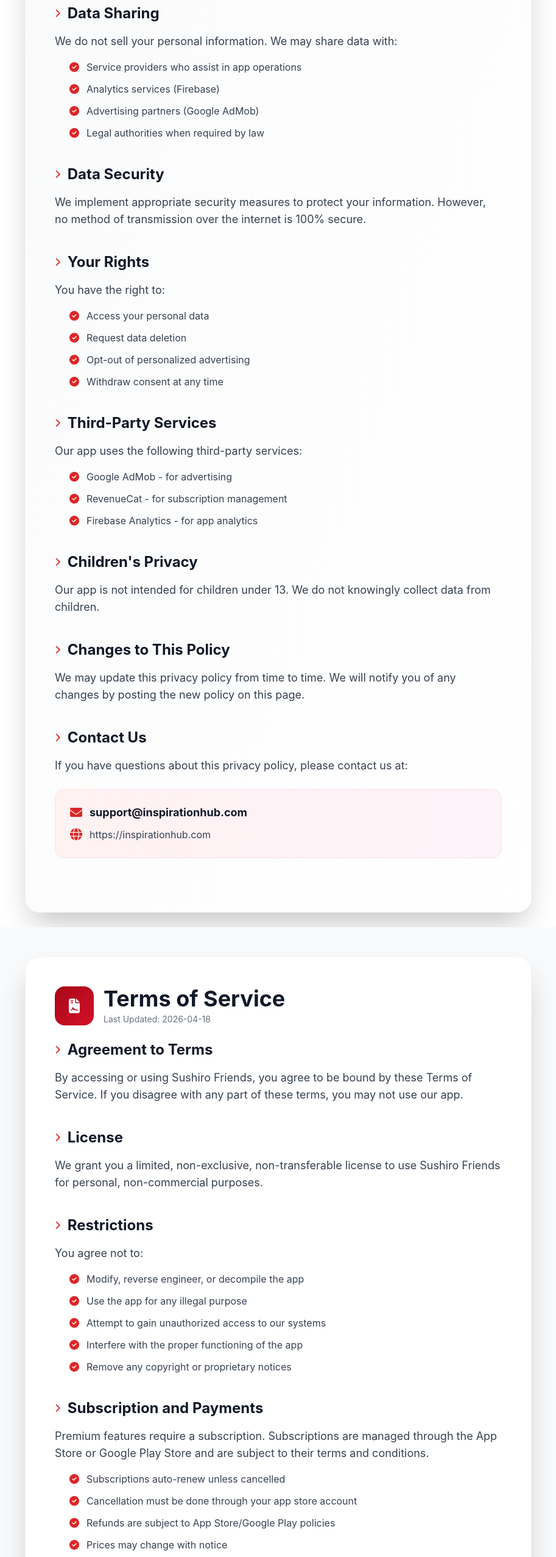
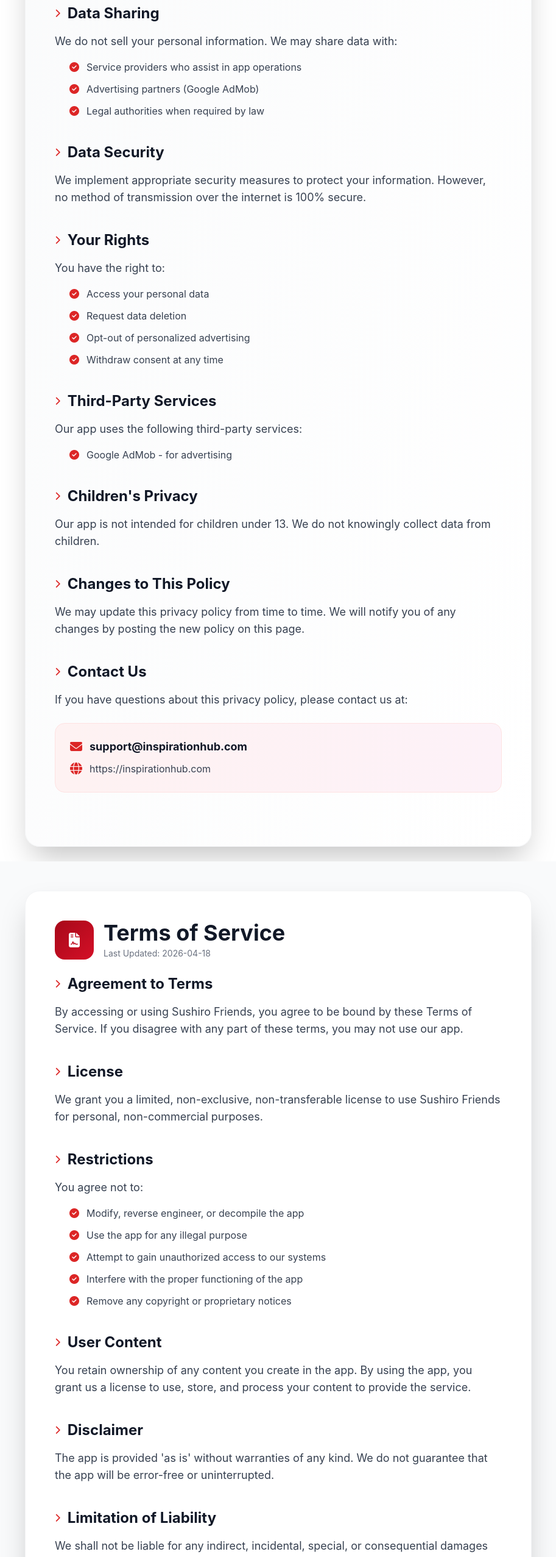
Before and after one commit to xbaaa/sushi_friends_web, a plain HTML site: page app_website/index.html in a window 1280 px wide. Shown: the part 2800-5354 px from the top of the page at 61% size, without its empty margins (183-1096 px from the left). Drawn offline with nearby package versions, Linux system fonts and the light colour scheme.

Commit message:
Add files via upload

```diff
--- a/app_website/index.html
+++ b/app_website/index.html
@@ -829,7 +829,7 @@
                 <i class="fas fa-file-contract text-red-300 text-lg"></i>
                 <div class="font-semibold text-white">{{ t.nav.terms }}</div>
               </div>
-              <div class="text-sm text-gray-300">Read the app usage terms, subscription terms, and service rules.</div>
+              <div class="text-sm text-gray-300">Read the app usage terms, service rules, and general conditions.</div>
             </a>
             <a href="#support" class="launch-link-card">
               <div class="flex items-center gap-3 mb-3">
--- a/app_website/translations.js
+++ b/app_website/translations.js
@@ -82,7 +82,6 @@
           content: "We do not sell your personal information. We may share data with:",
           items: [
             "Service providers who assist in app operations",
-            "Analytics services (Firebase)",
             "Advertising partners (Google AdMob)",
             "Legal authorities when required by law"
           ]
@@ -105,9 +104,7 @@
           title: "Third-Party Services",
           content: "Our app uses the following third-party services:",
           items: [
-            "Google AdMob - for advertising",
-            "RevenueCat - for subscription management",
-            "Firebase Analytics - for app analytics"
+            "Google AdMob - for advertising"
           ]
         },
         children: {
@@ -145,16 +142,6 @@
             "Attempt to gain unauthorized access to our systems",
             "Interfere with the proper functioning of the app",
             "Remove any copyright or proprietary notices"
-          ]
-        },
-        subscription: {
-          title: "Subscription and Payments",
-          content: "Premium features require a subscription. Subscriptions are managed through the App Store or Google Play Store and are subject to their terms and conditions.",
-          items: [
-            "Subscriptions auto-renew unless cancelled",
-            "Cancellation must be done through your app store account",
-            "Refunds are subject to App Store/Google Play policies",
-            "Prices may change with notice"
           ]
         },
         content: {
@@ -200,14 +187,6 @@
             {
               q: "How do I use the bill split calculator?",
               a: "Add plate prices as you order or eat. The app calculates the total, service charge, and per-person share for you."
-            },
-            {
-              q: "What does Premium remove?",
-              a: "Premium removes ads for a cleaner experience. Subscription availability and pricing are managed through the App Store."
-            },
-            {
-              q: "How do I cancel my subscription?",
-              a: "Go to your device's App Store or Google Play Store settings, find your subscriptions, and cancel from there."
             },
             {
               q: "Is my data safe?",
@@ -319,7 +298,6 @@
           content: "個人情報を販売することはありません。以下の場合にデータを共有することがあります：",
           items: [
             "アプリ運営を支援するサービスプロバイダー",
-            "分析サービス（Firebase）",
             "広告配信パートナー（Google AdMob）",
             "法律で要求される場合の法的機関"
           ]
@@ -342,9 +320,7 @@
           title: "サードパーティサービス",
           content: "当アプリは以下のサードパーティサービスを使用しています：",
           items: [
-            "Google AdMob - 広告配信",
-            "RevenueCat - サブスクリプション管理",
-            "Firebase Analytics - アプリ分析"
+            "Google AdMob - 広告配信"
           ]
         },
         children: {
@@ -382,16 +358,6 @@
             "システムへの不正アクセスの試み",
             "アプリの適切な機能の妨害",
             "著作権または所有権表示の削除"
-          ]
-        },
-        subscription: {
-          title: "サブスクリプションと支払い",
-          content: "プレミアム機能にはサブスクリプションが必要です。サブスクリプションはApp StoreまたはGoogle Play Storeを通じて管理され、それらの利用規約に従います。",
-          items: [
-            "サブスクリプションはキャンセルされない限り自動更新されます",
-            "キャンセルはアプリストアアカウントから行う必要があります",
-            "返金はApp Store/Google Playのポリシーに従います",
-            "価格は通知により変更される場合があります"
           ]
         },
         content: {
@@ -437,14 +403,6 @@
             {
               q: "割り勘計算はどう使いますか？",
               a: "お皿の価格を追加していくだけで、合計金額、サービス料、1人あたりの金額を自動計算できます。"
-            },
-            {
-              q: "Premium では何が変わりますか？",
-              a: "Premium では広告が非表示になり、より快適に利用できます。価格や提供状況は App Store で管理されます。"
-            },
-            {
-              q: "サブスクリプションをキャンセルするには？",
-              a: "デバイスのApp StoreまたはGoogle Play Storeの設定に移動し、サブスクリプションを見つけてキャンセルしてください。"
             },
             {
               q: "データは安全ですか？",
@@ -556,7 +514,6 @@
           content: "我們不會出售您的個人資訊。我們可能會與以下對象共享資料：",
           items: [
             "協助應用程式運營的服務提供商",
-            "分析服務（Firebase）",
             "廣告合作夥伴（Google AdMob）",
             "法律要求時的法律機構"
           ]
@@ -579,9 +536,7 @@
           title: "第三方服務",
           content: "我們的應用程式使用以下第三方服務：",
           items: [
-            "Google AdMob - 用於廣告",
-            "RevenueCat - 用於訂閱管理",
-            "Firebase Analytics - 用於應用程式分析"
+            "Google AdMob - 用於廣告"
           ]
         },
         children: {
@@ -619,16 +574,6 @@
             "嘗試未經授權存取我們的系統",
             "干擾應用程式的正常運作",
             "移除任何版權或專有權聲明"
-          ]
-        },
-        subscription: {
-          title: "訂閱和付款",
-          content: "高級功能需要訂閱。訂閱透過App Store或Google Play商店管理，並受其條款和條件約束。",
-          items: [
-            "訂閱會自動續訂，除非取消",
-            "取消必須透過您的應用商店帳戶完成",
-            "退款受App Store/Google Play政策約束",
-            "價格可能會在通知後變更"
           ]
         },
         content: {
@@ -676,14 +621,6 @@
               a: "加入餐盤價格後，應用程式會自動幫您計算總額、服務費和每人應付金額。"
             },
             {
-              q: "Premium 主要差別是什麼？",
-              a: "Premium 主要提供無廣告體驗，讓使用過程更乾淨流暢。價格與方案由 App Store 管理。"
-            },
-            {
-              q: "如何取消訂閱？",
-              a: "前往您裝置的App Store或Google Play商店設定，找到您的訂閱並從那裡取消。"
-            },
-            {
               q: "我的資料安全嗎？",
               a: "是的，我們非常重視資料安全。所有資料都安全儲存，我們絕不會出售您的個人資訊。"
             },
```
